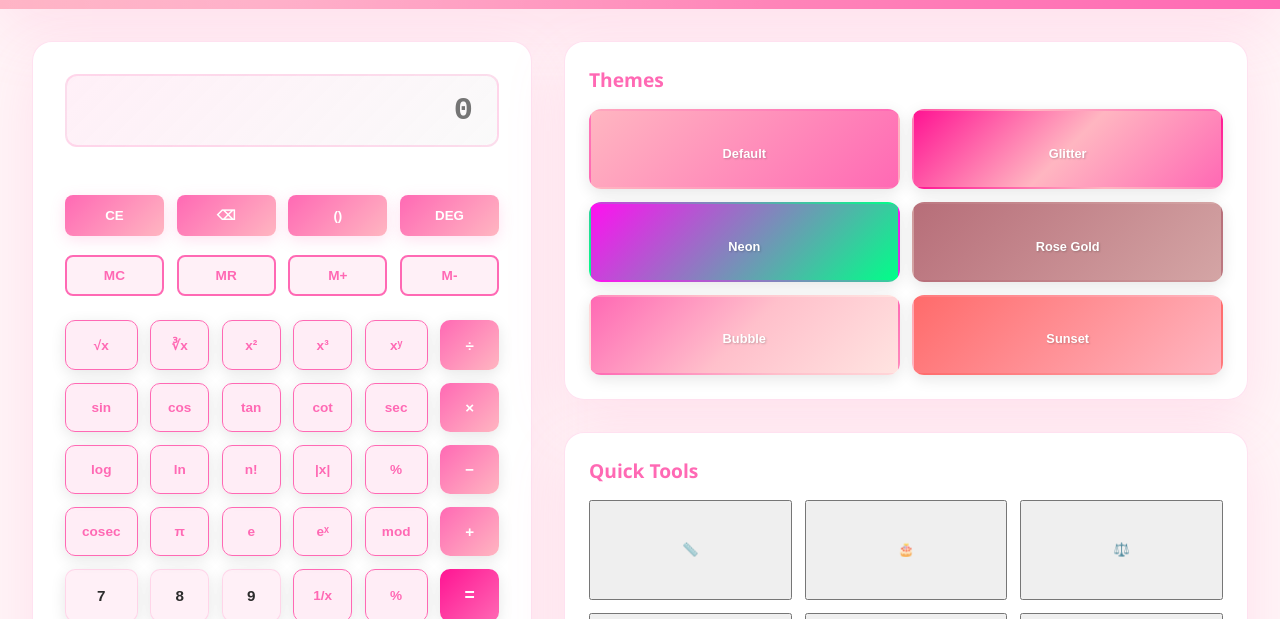
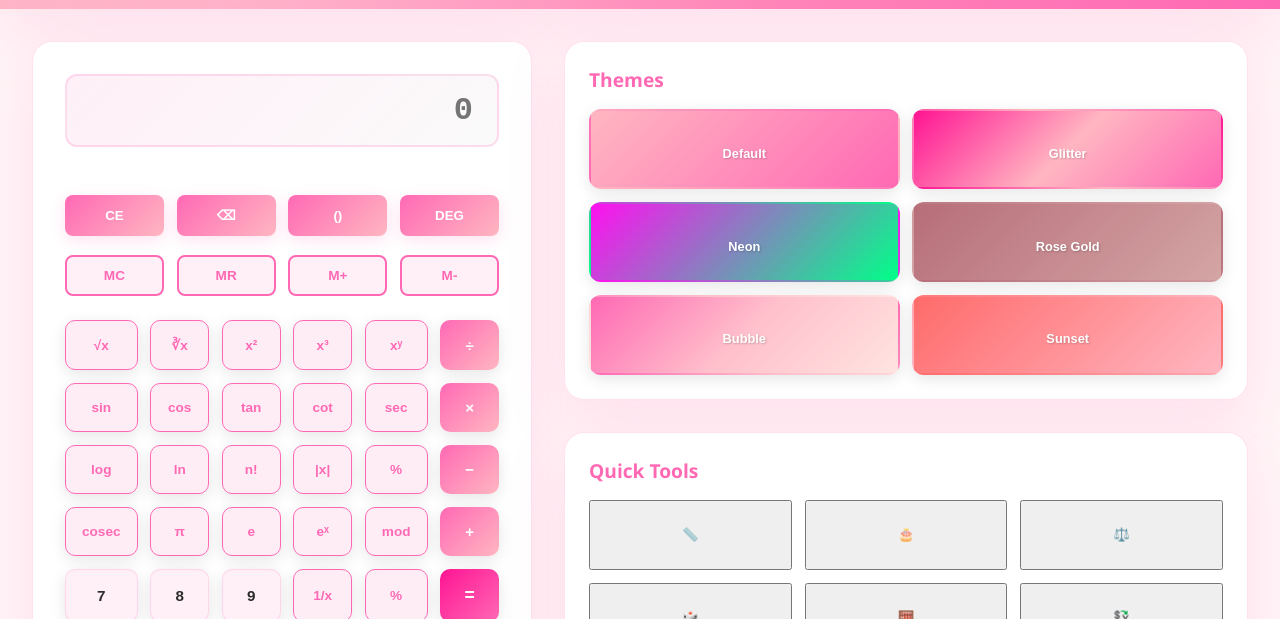
Before and after one commit to realshoo21-svg/pink-calculater, a website: page index.html in a window 1280 px wide. Shown: the part 181-800 px from the top of the page. Drawn offline with Linux system fonts and the light colour scheme.

Commit message:
Update styles.css

```diff
--- a/styles.css
+++ b/styles.css
@@ -577,9 +577,9 @@ body {
 }
 
 .tool-btn {
-    padding: 0.8rem;
-    min-height: 100px;
-    height: 100px; /* ya 120px */
+    padding: 0.5rem;
+    height: 70px;
+    min-height: 70px;
 }
 
 
```
